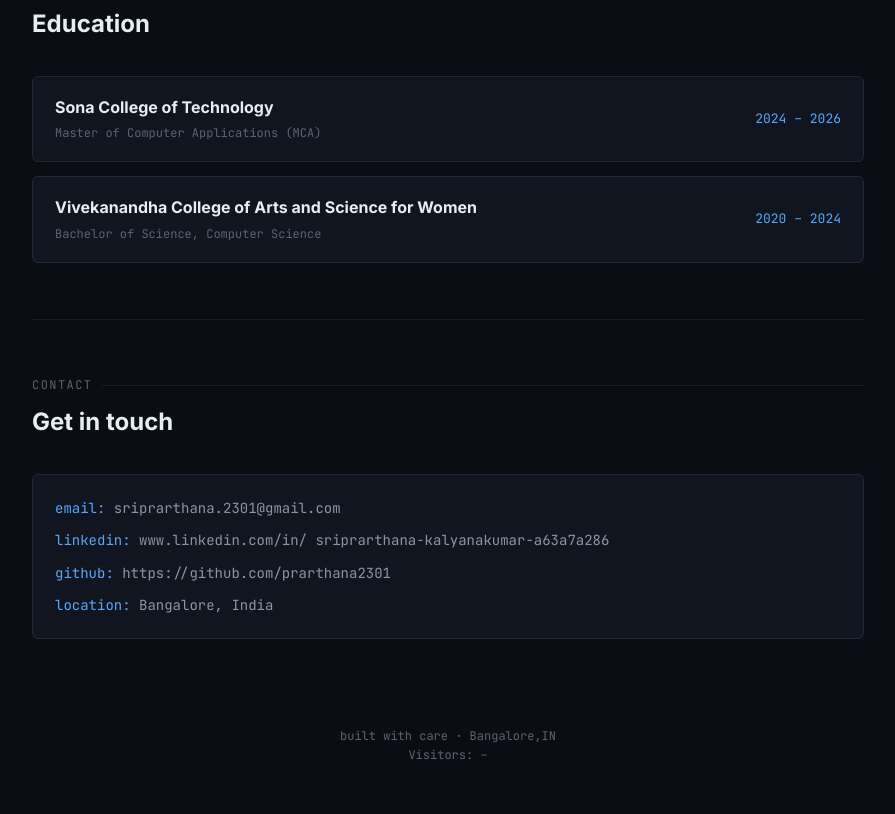
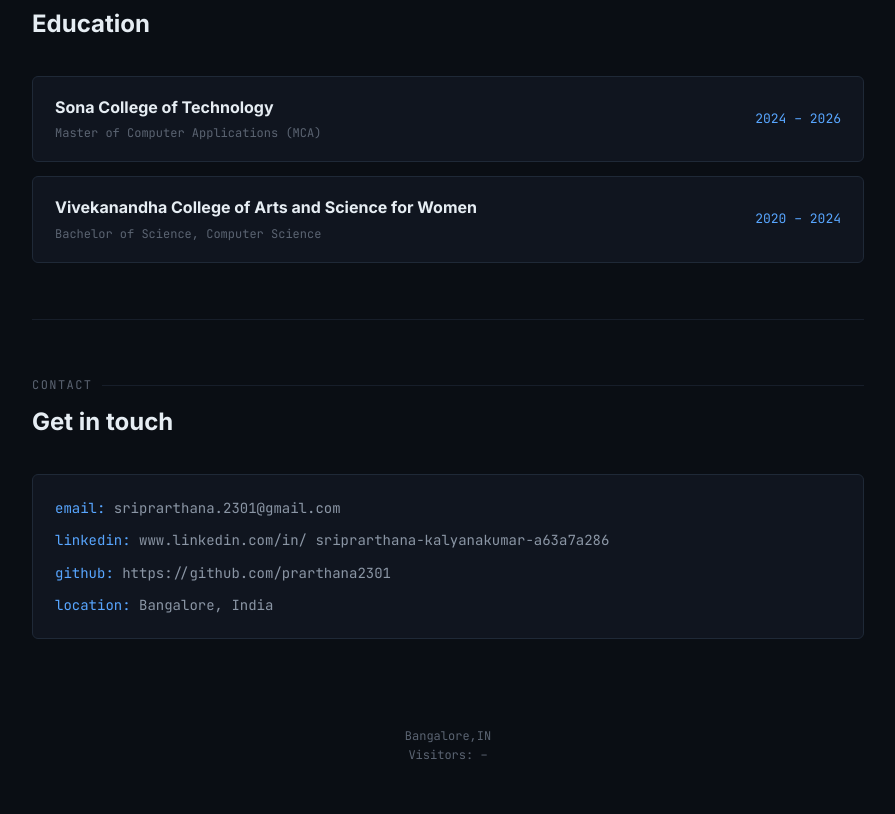
Before and after one commit to prarthana2301/cloud-resume-frontend, a plain HTML site: page index.html in a window 1280 px wide. Shown: the part 3555-4369 px from the top of the page, without its empty margins (192-1087 px from the left). Drawn offline with nearby package versions, Linux system fonts and the light colour scheme; no server answers.

Commit message:
Test auto deploy

```diff
--- a/index.html
+++ b/index.html
@@ -821,7 +821,7 @@ sriprarthana-kalyanakumar-a63a7a286
 </div>
 
 <footer>
-  built with care · Bangalore,IN
+   Bangalore,IN
   <p>Visitors: <span id="visitor-count">...</span></p>
 
 <script>
```
